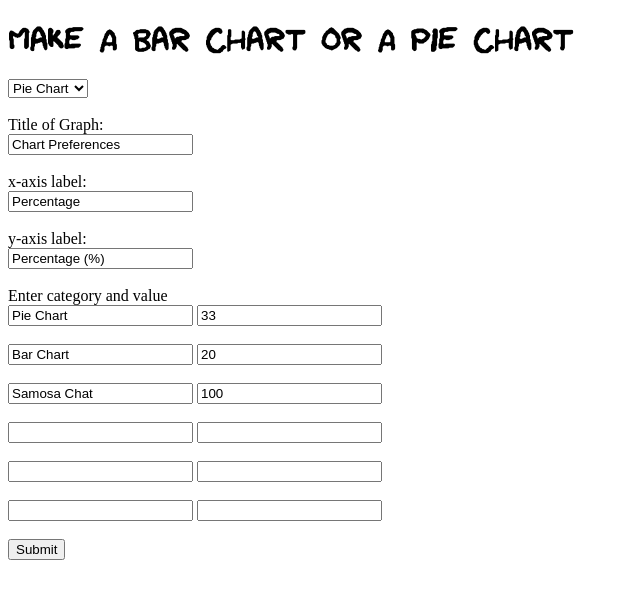
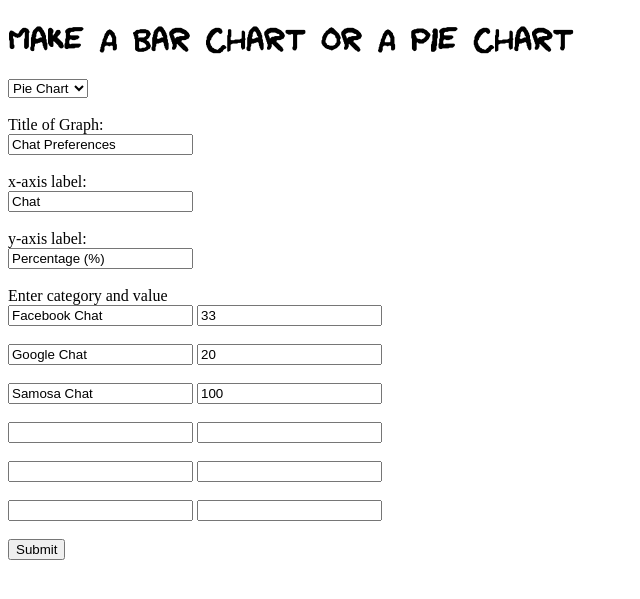
Before and after one commit to sri-rad/graphtheory, a Flask app: page /create in a window 1280 px wide. Shown: the top 599 px of the page, without its empty margins (0-640 px from the left). Run offline with Flask 2, Linux system fonts and the light colour scheme.

Commit message:
Default options

```diff
--- a/templates/create.html
+++ b/templates/create.html
@@ -22,11 +22,11 @@
   </select><br><br>
 
   Title of Graph:<br>
-  <input type="text" name="title" value="Chart Preferences">
+  <input type="text" name="title" value="Chat Preferences">
   <br><br>
 
   x-axis label: <br>
-  <input type="text" name="xlabel" value="Percentage">
+  <input type="text" name="xlabel" value="Chat">
   <br><br>
 
   y-axis label:<br>
@@ -34,11 +34,11 @@
   <br><br>
 
   Enter category and value<br>
-  <input type="text" name="tick1" value="Pie Chart">
+  <input type="text" name="tick1" value="Facebook Chat">
   <input type="text" name="val1" value="33">
   <br><br>
 
-  <input type="text" name="tick2" value="Bar Chart">
+  <input type="text" name="tick2" value="Google Chat">
   <input type="text" name="val2" value="20">
   <br><br>
 
```
